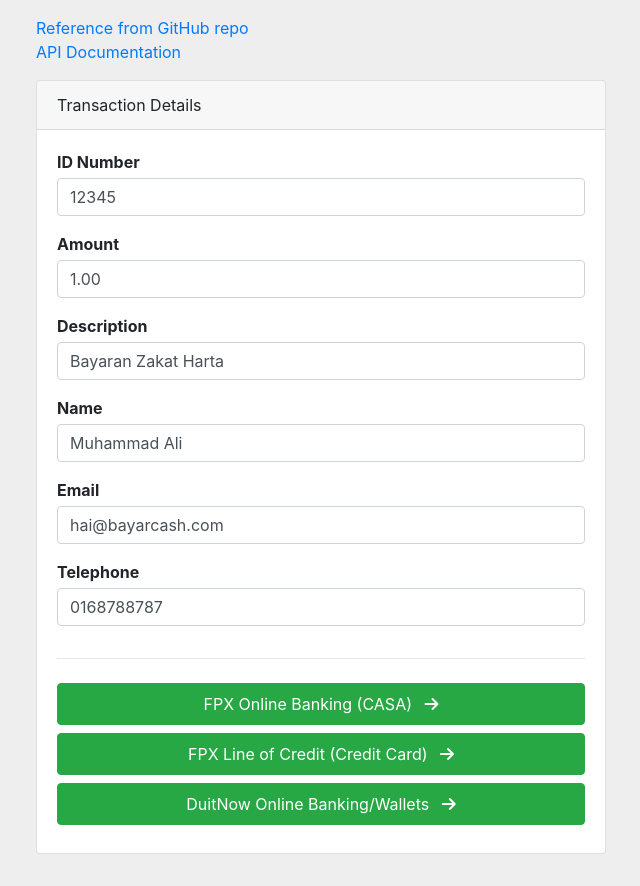
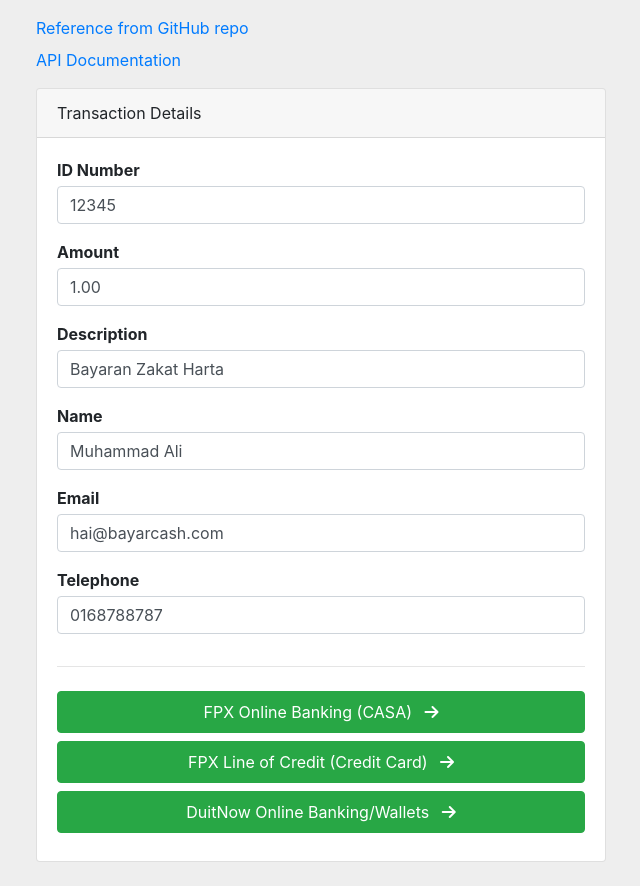
Before and after one commit to webimpian/bayarcash-php-demo, a PHP site: page / in a window 1280 px wide. Shown: the whole page, without its empty margins (319-959 px from the left). Before the commit the page ends 854 px from the top, so only its background shows below. Run offline with PHP 8.4, Linux system fonts and the light colour scheme; some libraries are stand-ins or nearby versions.

Commit message:
Update index.php

```diff
--- a/index.php
+++ b/index.php
@@ -37,13 +37,16 @@ $payment_form_id = md5($order_no.time()); // Safety features: Generate and assig
 <body>
 <div id="container" class="container col-4 mt-3 mb-4 container-width">
 	<div class="mb-3">
+		<div>
             <a target="_blank" href="https://github.com/webimpian/bayarcash-php-demo">
                 Reference from GitHub repo
             </a>
-        <br>
+        </div>
+        <div class="mt-2">
             <a target="_blank" href="https://api.webimpian.support/bayarcash">
                 API Documentation
             </a>
+        </div>
 	</div>
 	<div class="card shadow">
 		<div class="card-header">
```
Lines whose indentation alone changed are shown as unchanged.
